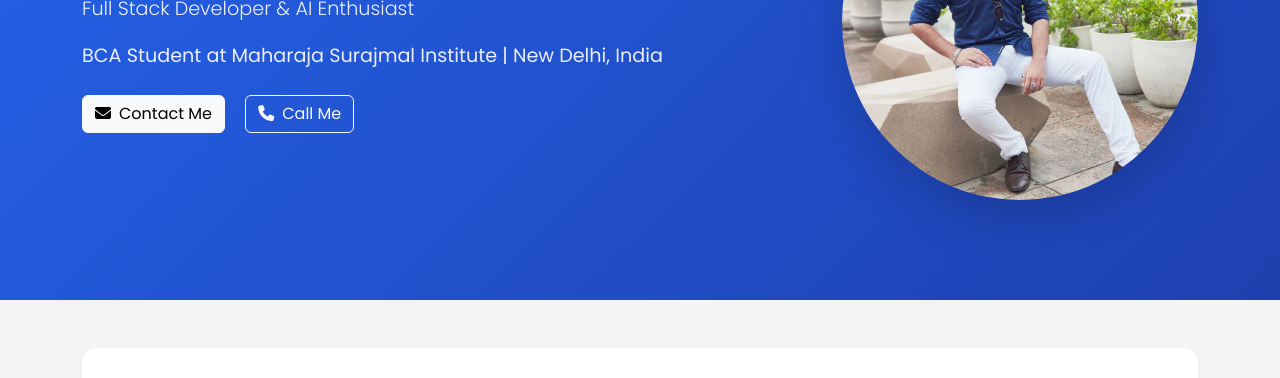
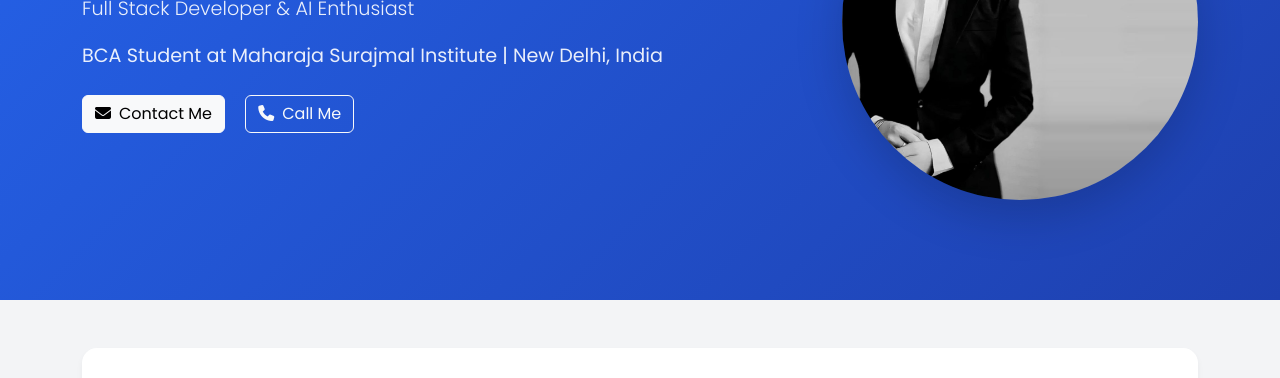
Before and after one commit to krishna-goofy/my_resume, a plain HTML site: page index.html in a window 1280 px wide. Shown: the part 256-634 px from the top of the page. Drawn offline with nearby package versions, Linux system fonts and the light colour scheme.

Commit message:
Update index.html

```diff
--- a/index.html
+++ b/index.html
@@ -283,7 +283,7 @@
           </div>
           <div class="col-lg-4" data-aos="fade-left">
             <div class="text-center">
-              <img src="pic(1).jpg" alt="Profile" class="img-fluid rounded-circle shadow-lg" />
+              <img src="pic(3).jpg" alt="Profile" class="img-fluid rounded-circle shadow-lg" />
             </div>
           </div>
         </div>
```
